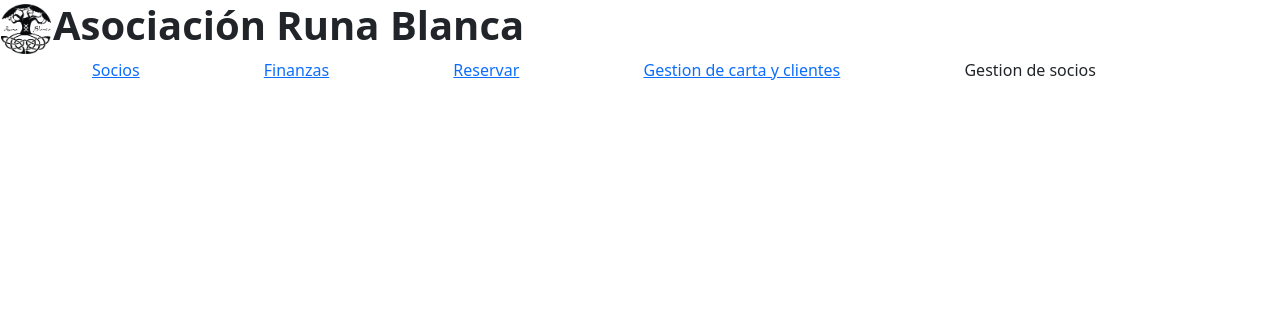
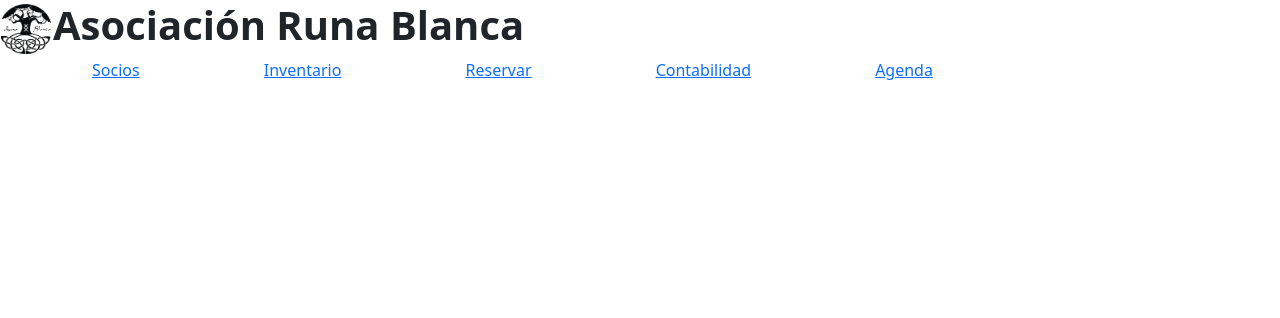
Before and after one commit to DanielAG87/TFG, a PHP site: page /header.php in a window 1280 px wide. Shown: the top 318 px of the page. Run offline with PHP 8.4, Linux system fonts and the light colour scheme.

Commit message:
modificacion header

```diff
--- a/header.php
+++ b/header.php
@@ -31,15 +31,18 @@
         <aside>
             <ul>
                 <li><a href="#">Socios</a></li>
-                <li><a href="#">Finanzas</a></li>
+                <li><a href="#">Inventario</a></li>
                 <li><a href="#">Reservar</a> </li>
+                <li><a href="#">Contabilidad</a> </li>
+                <li><a href="#">Agenda</a> </li>
+
 
 <?php      // if($_SESSION['usuario'] == 'Moncloa' ){ ?>
-                <li><a href="gestionCarta_Clientes.php">Gestion de carta y clientes</a></li>
+                <!-- <li><a href="gestionCarta_Clientes.php">Gestion de carta y clientes</a></li> -->
 <?php      // }
 
             // else{ ?>
-                <li>Gestion de socios</a></li>
+                <!-- <li>Gestion de socios</a></li> -->
 <?php       //}?>
             </ul>
 
```
